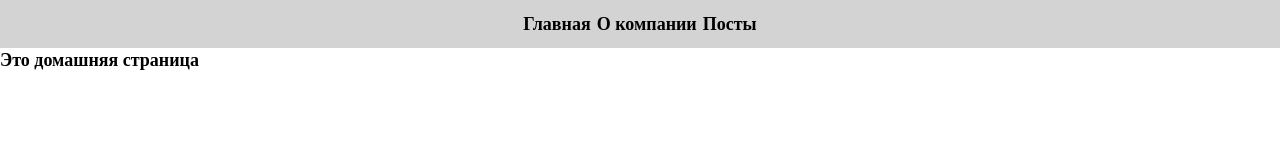
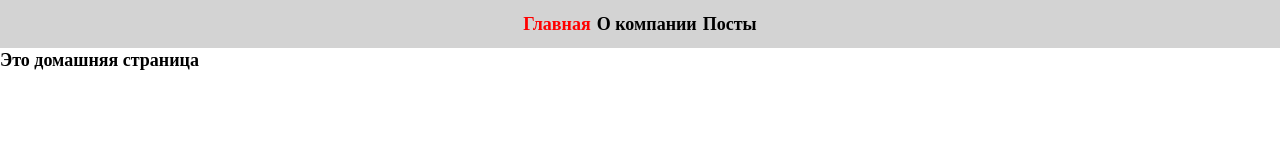
Before and after one commit to VladimirShadrov/React-projects, a React (Vite) app in the folder Pomodoro/: page / in a window 1280 px wide. Shown: the top 160 px of the page. Built offline with nearby package versions, Linux system fonts and the light colour scheme.

Commit message:
Роутинг с помощью провайдера. Меню вынесено в отдельный компонент

```diff
--- a/Pomodoro/src/App.tsx
+++ b/Pomodoro/src/App.tsx
@@ -1,28 +1,17 @@
-import { Link, Outlet, Route, Routes } from 'react-router-dom';
-import { StrictMode } from 'react';
-import About from './pages/about';
-import Posts from './pages/posts';
-import Home from './pages/home';
-import NotFound from './pages/notFound';
 
-export default function App() {
+import { Outlet } from 'react-router-dom';
+import NavBar from './UI/navbar/navbar';
+
+const App = () => {
+
+
   return (
-    <StrictMode>
-      <div className='navbar'>
-        <div className="links-wrapper">
-          <Link to={'/'} className='nav-link'>Главная</Link>
-          <Link to={'/about'} className='nav-link'>О компании</Link>
-          <Link to={'/posts'} className='nav-link'>Посты</Link>
-        </div>
-      </div>
-      <Routes>
-        <Route path='/' element={<Home />} />
-        <Route path='/about' element={<About />} />
-        <Route path='/posts' element={<Posts />} />
-        <Route path='*' element={<NotFound />} />
-      </Routes>
+    <>
+      <NavBar />
       <Outlet />
-    </StrictMode >
+    </>
 
   );
 };
+
+export default App;
--- /dev/null
+++ b/Pomodoro/src/UI/navbar/navbar.tsx
@@ -0,0 +1,16 @@
+import { NavLink } from 'react-router-dom';
+
+const NavBar = () => {
+  return (
+    <div className='navbar'>
+      <div className="links-wrapper">
+        <NavLink to={'/'} className='nav-link'>Главная</NavLink>
+        <NavLink to={'/about'} className='nav-link'>О компании</NavLink>
+        <NavLink to={'/posts'} className='nav-link'>Посты</NavLink>
+      </div>
+    </div>
+
+  );
+};
+
+export default NavBar;
--- a/Pomodoro/src/main.tsx
+++ b/Pomodoro/src/main.tsx
@@ -1,11 +1,42 @@
-//import React from 'react';
+import React from 'react';
 import ReactDOM from 'react-dom/client';
 import App from './App.tsx';
 import './styles/index.css';
-import { BrowserRouter } from 'react-router-dom';
+import { RouterProvider, createBrowserRouter } from 'react-router-dom';
+import About from './pages/about';
+import Posts from './pages/posts';
+import Home from './pages/home';
+import NotFound from './pages/notFound';
+
+
+const router = createBrowserRouter([
+  {
+    path: '/',
+    element: <App />,
+    children: [
+      {
+        path: '/',
+        element: <Home />
+      },
+      {
+        path: '/about',
+        element: <About />
+      },
+      {
+        path: '/posts',
+        element: <Posts />
+      },
+      {
+        path: '*',
+        element: <NotFound />
+      },
+    ]
+  }
+]);
+
 
 ReactDOM.createRoot(document.getElementById('root')!).render(
-  <BrowserRouter>
-    <App />
-  </BrowserRouter>
+  <React.StrictMode>
+    <RouterProvider router={router} />
+  </React.StrictMode>
 );
--- a/Pomodoro/src/styles/index.css
+++ b/Pomodoro/src/styles/index.css
@@ -28,10 +28,14 @@
   text-decoration: none;
   color: black;
   font-weight: bold;
-  transition: all 0.2s;
+  transition: all 0.1s;
 
   &.active {
-    color: gray;
+    color: red;
+
+    &:hover {
+      color: red;
+    }
   }
 
   &:hover {
```
